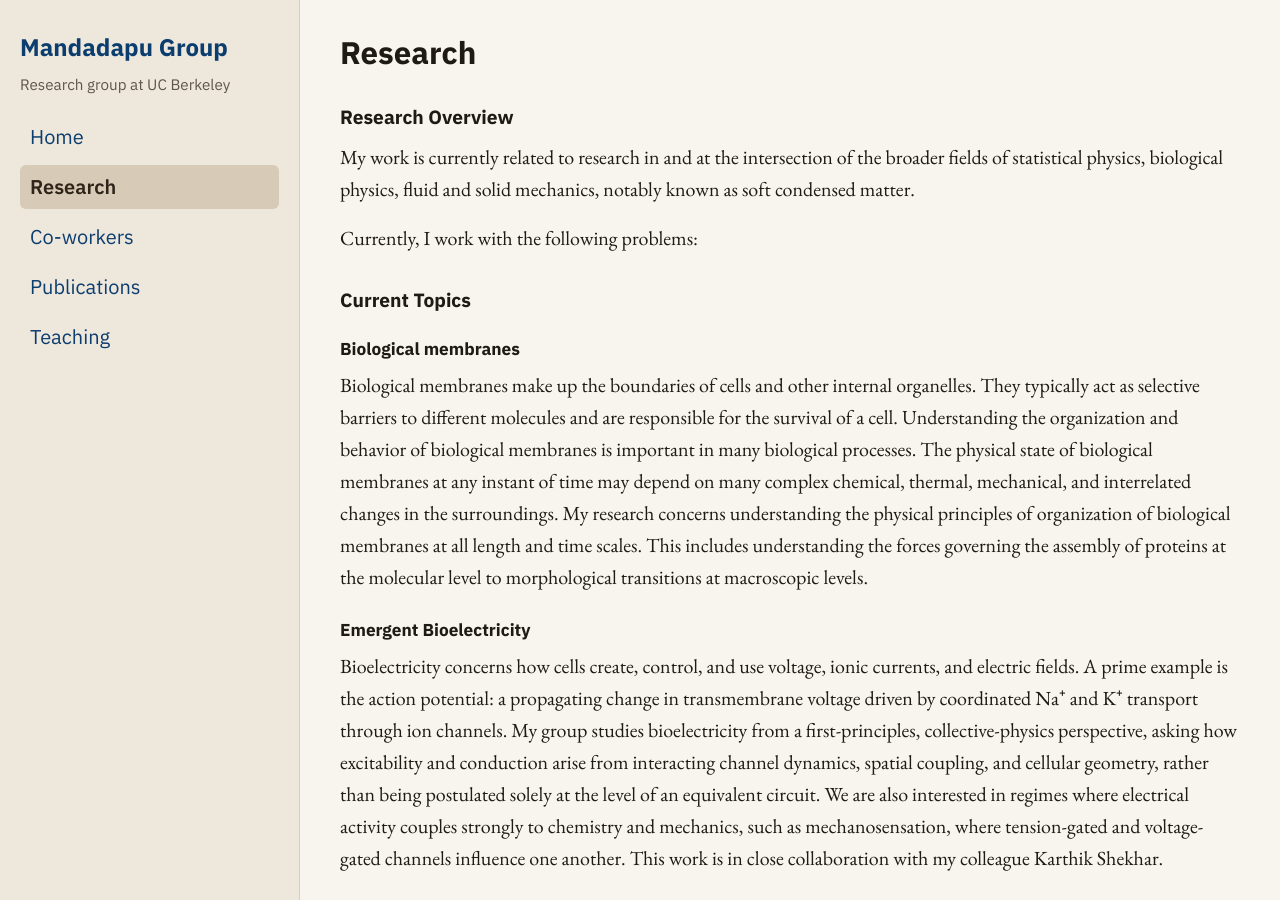
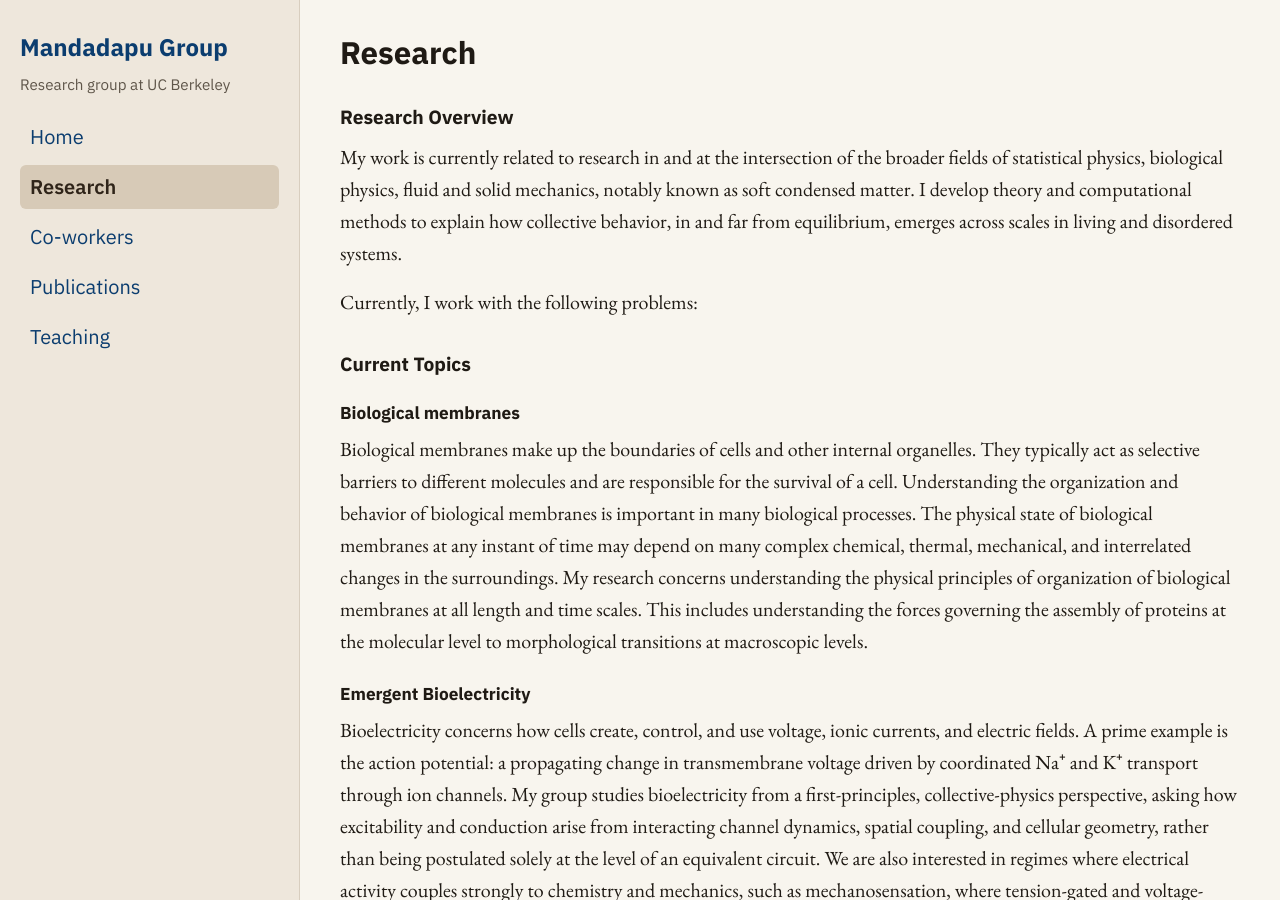
Before and after one commit to mandadapu-group/mandadapu-group.github.io, a Jekyll site: the page built from research.md, in a window 1280 px wide and 900 px high. Built offline with Jekyll 4.4.1, drawn with Linux system fonts in a browser that asks for light colours.

Commit message:
Refine research overview summary sentence

```diff
--- a/research.md
+++ b/research.md
@@ -5,7 +5,7 @@ title: Research
 
 ## Research Overview
 
-My work is currently related to research in and at the intersection of the broader fields of statistical physics, biological physics, fluid and solid mechanics, notably known as soft condensed matter.
+My work is currently related to research in and at the intersection of the broader fields of statistical physics, biological physics, fluid and solid mechanics, notably known as soft condensed matter. I develop theory and computational methods to explain how collective behavior, in and far from equilibrium, emerges across scales in living and disordered systems.
 
 Currently, I work with the following problems:
 
```
